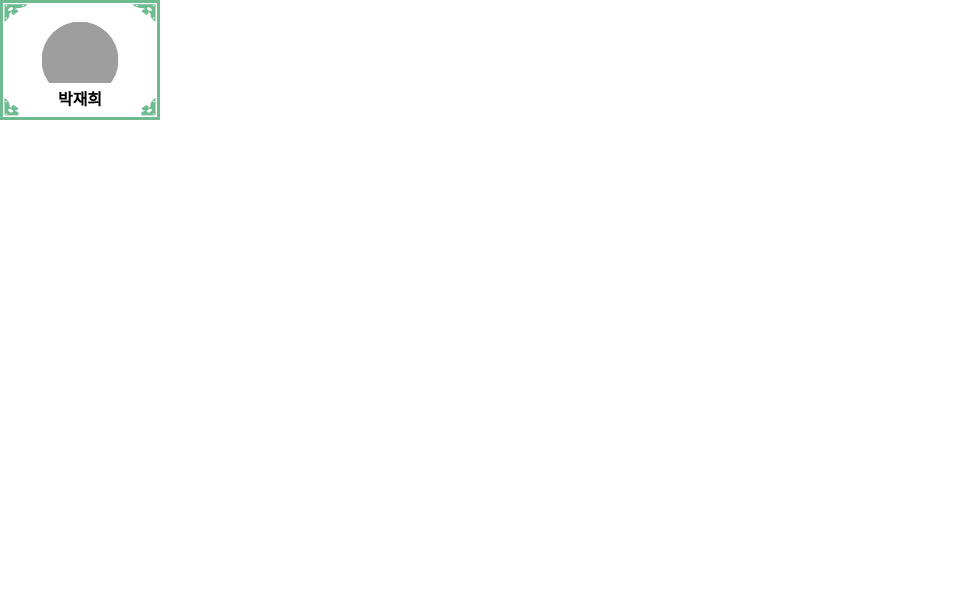
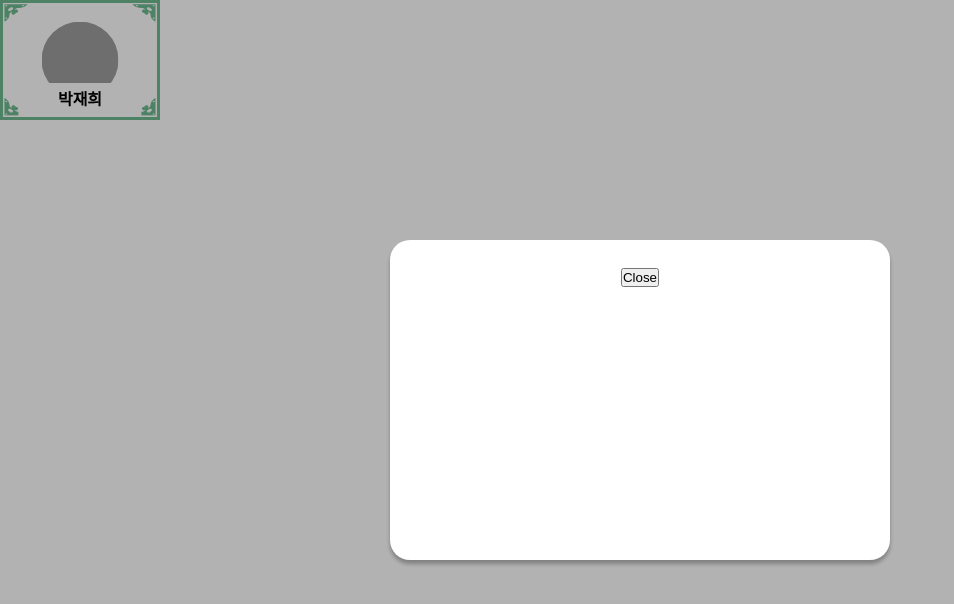
Before and after one commit to YutjjakNori/main, a Next.js app in the folder front-yut/: page /ready in a window 1280 px wide. Shown: the top 604 px of the page, without its empty margins (0-954 px from the left). Built offline with nearby package versions, Linux system fonts and the light colour scheme; grey boxes are pictures that could not be loaded.

Commit message:
Feat : 모달 밖 클릭 안되게 막음, ready 페이지에서 모달 띄움

```diff
--- a/front-yut/pages/_app.tsx
+++ b/front-yut/pages/_app.tsx
@@ -1,6 +1,11 @@
-import '@/styles/globals.css'
-import type { AppProps } from 'next/app'
+import "@/styles/globals.css";
+import type { AppProps } from "next/app";
+import { RecoilRoot } from "recoil";
 
 export default function App({ Component, pageProps }: AppProps) {
-  return <Component {...pageProps} />
+  return (
+    <RecoilRoot>
+      <Component {...pageProps} />
+    </RecoilRoot>
+  );
 }
--- a/front-yut/pages/ready.tsx
+++ b/front-yut/pages/ready.tsx
@@ -1,8 +1,13 @@
 //게임 대기 페이지
 
 import GameProfile from "@/present/common/GameProfile/GameProfile";
+import Modal from "@/present/common/Modal/Modal";
+// import { modalState } from "@/store/modalStore";
+// import { useRecoilState } from "recoil";
 
 const Ready = () => {
+  // const [modalProps, setModalProps] = useRecoilState(modalState);
+
   return (
     <>
       <GameProfile
@@ -12,6 +17,7 @@ const Ready = () => {
         isReady={true}
         playerName={"박재희"}
       />
+      <Modal>모달 띄웠다!</Modal>
     </>
   );
 };
--- a/front-yut/present/common/Modal/Modal.style.tsx
+++ b/front-yut/present/common/Modal/Modal.style.tsx
@@ -1,9 +1,9 @@
 import styled from "styled-components";
 
-export const Modal = styled.div`
+const Modal = styled.div`
   background: #fff;
   width: 500px;
-  height: 600px;
+  height: 320px;
   border-radius: 20px;
   padding: 20px;
   box-shadow: 0px 4px 4px gray;
@@ -11,17 +11,32 @@ export const Modal = styled.div`
   z-index: 100;
 `;
 
-export const Header = styled.div`
+const Header = styled.div`
   display: flex;
   justify-content: center;
   font-size: 25px;
 `;
 
-export const Body = styled.div`
+// const Body = styled.div<{
+//   scrollY: string;
+// }>`
+//   padding-top: 10px;
+//   position: fixed;
+//   top: 10px;
+//   /* top: -${({ scrollY }) => scrollY ?? "10"}px; */
+//   overflow-y: scroll;
+//   width: 100%;
+// `;
+
+const Body = styled.div`
   padding-top: 10px;
+  position: fixed;
+  top: 10px;
+  overflow-y: scroll;
+  width: 100%;
 `;
 
-export const Overlay = styled.div`
+const Overlay = styled.div`
   position: fixed;
   top: 0;
   left: 0;
@@ -32,3 +47,5 @@ export const Overlay = styled.div`
   align-items: center;
   background-color: rgba(0, 0, 0, 0.3);
 `;
+
+export { Modal, Header, Body, Overlay };
--- a/front-yut/present/common/Modal/Modal.tsx
+++ b/front-yut/present/common/Modal/Modal.tsx
@@ -1,32 +1,30 @@
 import { useState, useEffect } from "react";
 import ReactDOM from "react-dom";
 import * as style from "./Modal.style";
-import { useRecoilState, useRecoilValue } from "recoil";
-import {
-  modalStateAtom,
-  isBackgroundAtom,
-  isBrowserAtom,
-} from "@/store/modalStore";
+import { useRecoilState } from "recoil";
+import { modalState } from "@/store/modalStore";
 
-interface Props {
-  show: boolean;
-  onClose: () => void;
-  modalChildren: React.ReactNode;
-}
-
-export default function Modal({ show, onClose, modalChildren }: Props) {
-  const [isBrowser, setIsBrowser] = useRecoilState(isBrowserAtom);
-
+function Modal() {
+  const [modalProps, setModalProps] = useRecoilState(modalState);
   useEffect(() => {
-    setIsBrowser(true);
+    setModalProps({ ...modalProps, isShow: true, isBrowser: true });
+    // if (typeof window !== "undefined" && typeof document !== "undefined") {
+    //   setModalProps({ ...modalProps, isShow: true, isBrowser: true });
+    //   // modal 닫히면 원래 있는 위치에서 다시 스크롤 가능하도록 함
+    //   return () => {
+    //     const scrollY = document.body.style.top;
+    //     document.body.style.cssText = "";
+    //     window.scrollTo(0, parseInt(scrollY || "0", 10) * -1);
+    //   };
+    // }
   }, []);
 
   const handleClose = (e: React.MouseEvent<HTMLAnchorElement, MouseEvent>) => {
     e.preventDefault();
-    onClose();
+    modalProps.onClose();
   };
 
-  const modalContent = show ? (
+  const modalContent = modalProps.isShow ? (
     <style.Overlay>
       <style.Modal>
         <style.Header>
@@ -34,12 +32,12 @@ export default function Modal({ show, onClose, modalChildren }: Props) {
             <button className="btn">Close</button>
           </a>
         </style.Header>
-        <style.Body>{modalChildren}</style.Body>
+        <style.Body>{modalProps.modalChildren}</style.Body>
       </style.Modal>
     </style.Overlay>
   ) : null;
 
-  if (isBrowser) {
+  if (modalProps.isBrowser) {
     return ReactDOM.createPortal(
       modalContent,
       document.getElementById("modal-root")!
@@ -48,3 +46,5 @@ export default function Modal({ show, onClose, modalChildren }: Props) {
     return null;
   }
 }
+
+export default Modal;
--- a/front-yut/store/modalStore.ts
+++ b/front-yut/store/modalStore.ts
@@ -1,21 +1,20 @@
 import { atom } from "recoil";
 
-//모달 상태
-const modalStateAtom = atom({
-  key: "modalStateAtom",
-  default: false,
+interface ModalProps {
+  isShow: boolean;
+  isBrowser: boolean;
+  onClose: () => void;
+  modalChildren: React.ReactNode;
+}
+
+const modalState = atom<ModalProps>({
+  key: "modalState",
+  default: {
+    isShow: false,
+    isBrowser: false,
+    onClose: () => {},
+    modalChildren: null,
+  },
 });
 
-//모달 뒷배경 상태
-const isBackgroundAtom = atom({
-  key: "isBackgroundAtom",
-  default: false,
-});
-
-//모달 브라우저에 띄울 지 상태
-const isBrowserAtom = atom({
-  key: "isBrowserAtom",
-  default: false,
-});
-
-export { modalStateAtom, isBackgroundAtom, isBrowserAtom };
+export { modalState };
```
